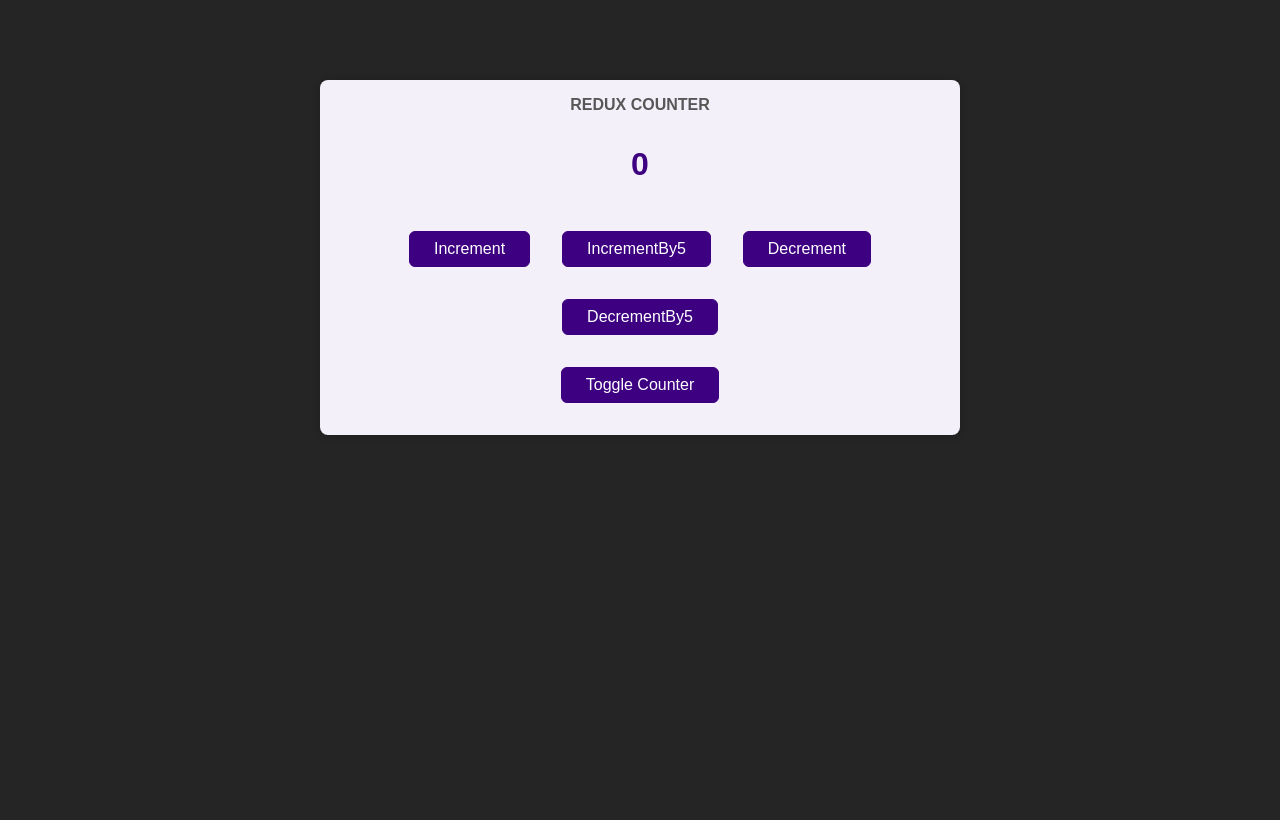
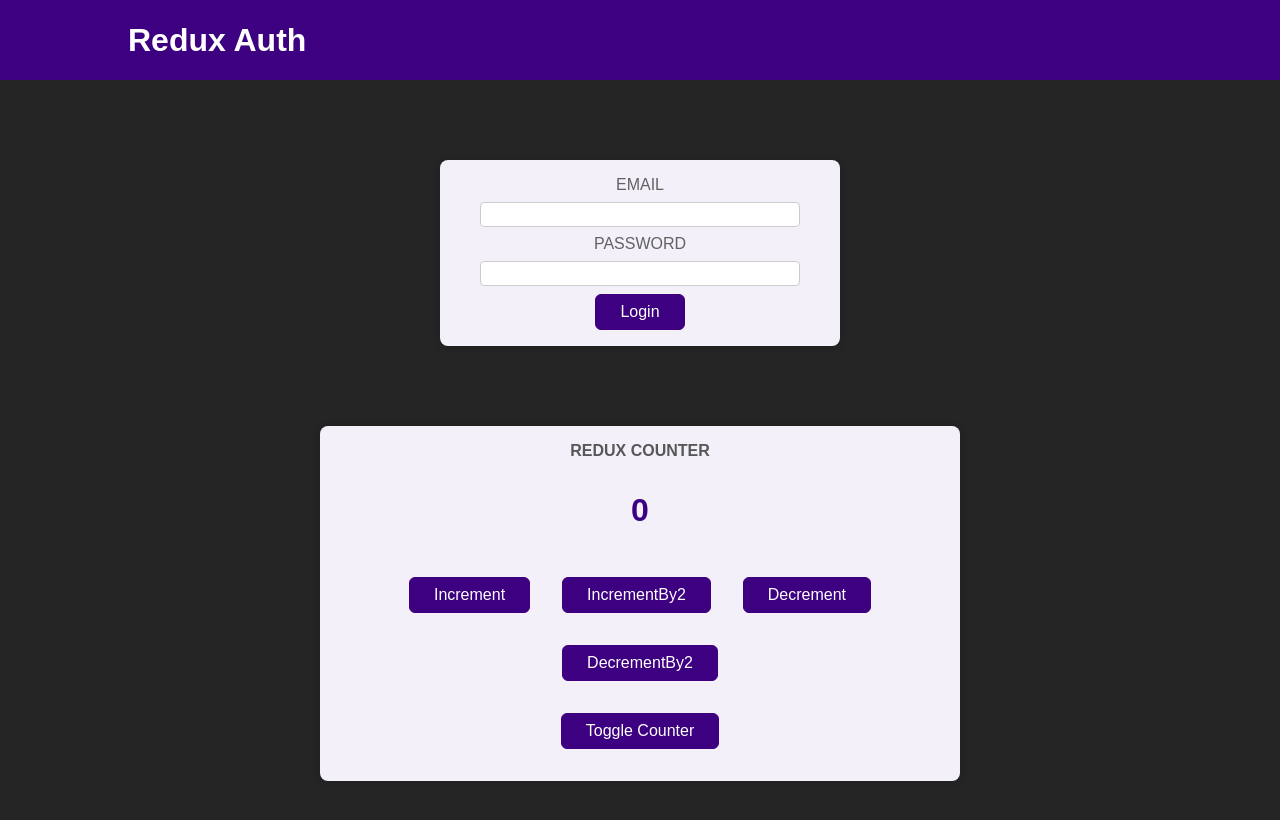
Before and after one commit to RajathRao2000/expense-tracker, a React (Create React App) app: page / in a window 1280 px wide. Shown: the top 820 px of the page. Built offline with nearby package versions, Linux system fonts and the light colour scheme.

Commit message:
Auth Reducer

```diff
--- a/package.json
+++ b/package.json
@@ -3,6 +3,7 @@
   "version": "0.1.0",
   "private": true,
   "dependencies": {
+    "@reduxjs/toolkit": "^2.2.3",
     "@testing-library/jest-dom": "^5.11.9",
     "@testing-library/react": "^11.2.5",
     "@testing-library/user-event": "^12.6.3",
--- a/src/App.js
+++ b/src/App.js
@@ -1,9 +1,15 @@
-import Counter from './components/Counter';
-
+import { Fragment } from "react";
+import Counter from "./components/Counter";
+import Header from "./components/Header";
+import Auth from "./components/Auth";
 
 function App() {
   return (
-    <Counter />
+    <Fragment>
+      <Header />
+      <Auth />
+      <Counter />
+    </Fragment>
   );
 }
 
--- a/src/components/Auth.js
+++ b/src/components/Auth.js
@@ -1,22 +1,39 @@
-import classes from './Auth.module.css';
+import { useDispatch, useSelector } from "react-redux";
+import { authActions } from "../store";
+
+import classes from "./Auth.module.css";
 
 const Auth = () => {
+  const dispatch = useDispatch();
+  const auth = useSelector((state) => state.auth.isAuthenticated);
+
+  const handleLogin = (e) => {
+    e.preventDefault();
+    dispatch(authActions.login());
+  };
+
   return (
+    <>
       <main className={classes.auth}>
         <section>
-        <form>
+          {!auth ? (
+            <form onSubmit={handleLogin}>
               <div className={classes.control}>
-            <label htmlFor='email'>Email</label>
-            <input type='email' id='email' />
+                <label htmlFor="email">Email</label>
+                <input type="email" id="email" />
               </div>
               <div className={classes.control}>
-            <label htmlFor='password'>Password</label>
-            <input type='password' id='password' />
+                <label htmlFor="password">Password</label>
+                <input type="password" id="password" />
               </div>
               <button>Login</button>
             </form>
+          ) : (
+            <h1>My User Profile</h1>
+          )}
         </section>
       </main>
+    </>
   );
 };
 
--- a/src/components/Counter.js
+++ b/src/components/Counter.js
@@ -1,36 +1,33 @@
 import classes from "./Counter.module.css";
 import { useSelector, useDispatch } from "react-redux";
+import { counterActions } from "../store/index";
 
 const Counter = () => {
   const dispatch = useDispatch();
-  const counter = useSelector((state) => state.counter);
+  const counter = useSelector((state) => state.counter.counter);
+  const show = useSelector((state) => state.counter.showCounter);
 
-  const incrementHandler = () => {
-    dispatch({ type: "increment" });
+  const incrementHandler = (amount) => {
+    dispatch(counterActions.increment(amount));
   };
 
-  const decrementHandler = () => {
-    dispatch({ type: "decrement" });
-  };
-  const incrementHandler5 = () => {
-    dispatch({ type: "incrementby5" });
+  const decrementHandler = (amount) => {
+    dispatch(counterActions.decrement(amount));
   };
 
-  const decrementHandler5 = () => {
-    dispatch({ type: "decrementby5" });
+  const toggleCounterHandler = () => {
+    dispatch(counterActions.toggleCounter());
   };
-
-  const toggleCounterHandler = () => {};
 
   return (
     <main className={classes.counter}>
       <h1>Redux Counter</h1>
-      <div className={classes.value}>{counter}</div>
+      {show && <div className={classes.value}>{counter}</div>}
       <div>
-        <button onClick={incrementHandler}>Increment</button>
-        <button onClick={incrementHandler5}>IncrementBy5</button>
-        <button onClick={decrementHandler}>Decrement</button>
-        <button onClick={decrementHandler5}>DecrementBy5</button>
+        <button onClick={() => incrementHandler(1)}>Increment</button>
+        <button onClick={() => incrementHandler(2)}>IncrementBy2</button>
+        <button onClick={() => decrementHandler(1)}>Decrement</button>
+        <button onClick={() => decrementHandler(2)}>DecrementBy2</button>
       </div>
       <button onClick={toggleCounterHandler}>Toggle Counter</button>
     </main>
--- a/src/components/Header.js
+++ b/src/components/Header.js
@@ -1,21 +1,31 @@
-import classes from './Header.module.css';
+import classes from "./Header.module.css";
+
+import { authActions } from "../store";
+import { useSelector, useDispatch } from "react-redux";
 
 const Header = () => {
+  const auth = useSelector((state) => state.auth.isAuthenticated);
+  const dispatch = useDispatch();
+  const handleLogout = () => {
+    dispatch(authActions.logout());
+  };
   return (
     <header className={classes.header}>
       <h1>Redux Auth</h1>
       <nav>
+        {auth && (
           <ul>
             <li>
-            <a href='/'>My Products</a>
+              <a href="/">My Products</a>
             </li>
             <li>
-            <a href='/'>My Sales</a>
+              <a href="/">My Sales</a>
             </li>
             <li>
-            <button>Logout</button>
+              <button onClick={handleLogout}>Logout</button>
             </li>
           </ul>
+        )}
       </nav>
     </header>
   );
--- a/src/index.js
+++ b/src/index.js
@@ -5,7 +5,6 @@ import { Provider } from 'react-redux';
 import './index.css';
 import App from './App';
 import store from './store/index';
-console.log(store)
 
 
 const root = ReactDOM.createRoot(document.getElementById('root'));
--- a/src/store/index.js
+++ b/src/store/index.js
@@ -1,39 +1,47 @@
-import { createStore } from "redux";
-const conuterReducer = (state = { counter: 0 }, action) => {
-  if (action.type === "increment") {
-    return {
-      counter: state.counter + 1,
-    };
-  } else if (action.type === "decrement") {
-    return {
-      counter: state.counter - 1,
-    };
-  } else if (action.type === "INCREMENTBY2") {
-    return {
-      counter: state.counter + 2,
-    };
-  } else if (action.type === "DECREMENTBY2") {
-    return {
-      counter: state.counter - 2,
-    };
-  } else if (action.type === "incrementby5") {
-    return {
-      counter: state.counter + 5,
-    };
-  } else if (action.type === "decrementby5") {
-    return {
-      counter: state.counter - 5,
-    };
-  }
+import { createSlice, configureStore } from "@reduxjs/toolkit";
 
-  return state;
+const initialCounterState = { counter: 0, showCounter: true };
+
+const counterSlice = createSlice({
+  name: "counter",
+  initialState: initialCounterState,
+  reducers: {
+    increment(state, action) {
+      state.counter = state.counter + action.payload;
+    },
+    decrement(state, action) {
+      state.counter = state.counter - action.payload;
+    },
+    increase(state, action) {
+      state.counter = state.counter + action.payload;
+    },
+    toggleCounter(state) {
+      state.showCounter = !state.showCounter;
+    },
+  },
+});
+
+const initialAuthState = {
+  isAuthenticated: false,
 };
 
-const store = createStore(conuterReducer);
+const authSlice = createSlice({
+  name: "authentication",
+  initialState: initialAuthState,
+  reducers: {
+    login(state) {
+      state.isAuthenticated = true;
+    },
+    logout(state) {
+      state.isAuthenticated = false;
+    },
+  },
+});
 
-const counterSubscriber = () => {
-  const latestState = store.getState();
-  console.log(latestState);
-};
+const store = configureStore({
+  reducer: { counter: counterSlice.reducer, auth: authSlice.reducer },
+});
 
+export const counterActions = counterSlice.actions;
+export const authActions=authSlice.actions;
 export default store;
```
Also changed, not shown: 1 other file (tests, documents, lock files or other folders). Lines whose indentation alone changed are shown as unchanged.
